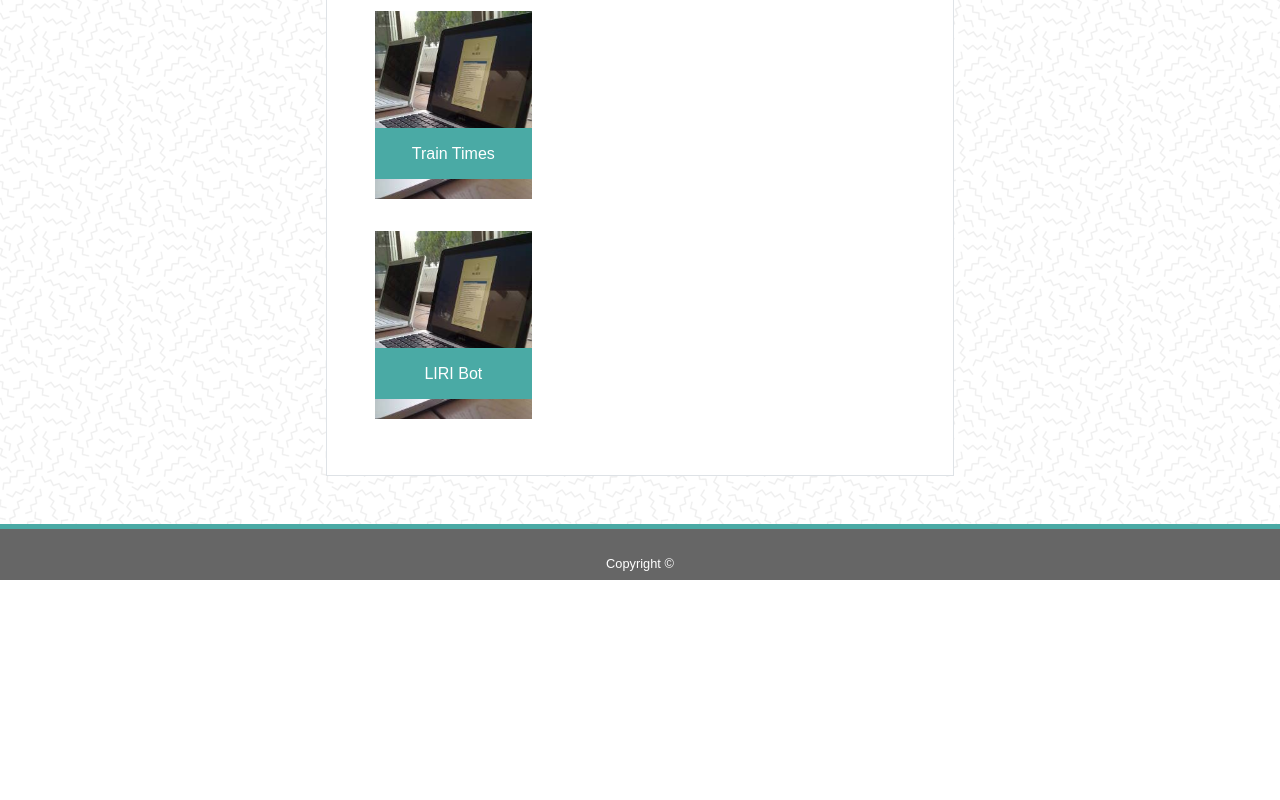
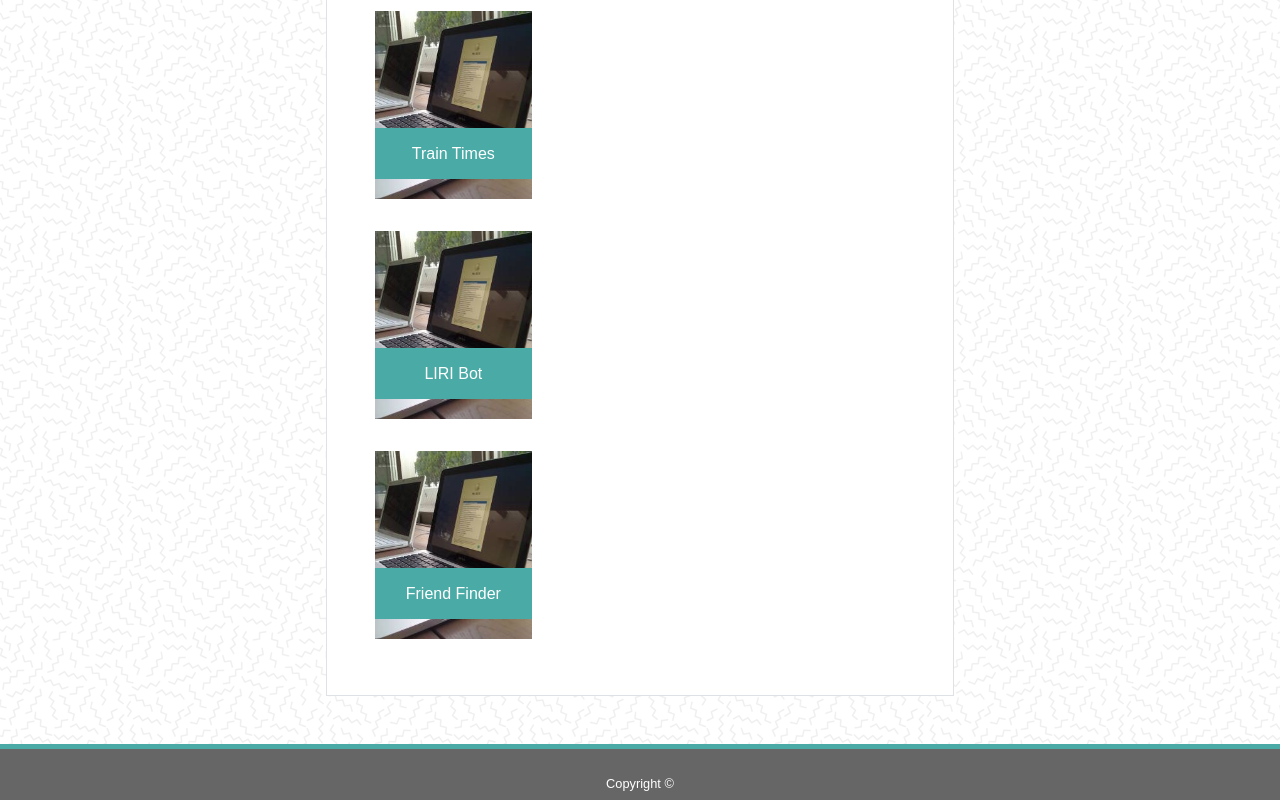
Before and after one commit to megangilpin/Bootstrap-Portfolio, a plain HTML site: page portfolio.html in a window 1280 px wide. Shown: the part 694-1494 px from the top of the page. Before the commit the page ends 1274 px from the top, so only its background shows below. Drawn offline with nearby package versions, Linux system fonts and the light colour scheme.

Commit message:
added friend finder

```diff
--- a/portfolio.html
+++ b/portfolio.html
@@ -114,6 +114,18 @@
       </div>
     </div>
 
+     <div class="row pt-4">
+       <div class="col-sm-4">
+         <div class="position-relative">
+           <img class="img-fluid w-100" src="assets/images/widget.jpg" alt="Friend Finder">
+           <h6>
+             <a class="position-absolute mx-auto banner p-3 text-white text-center"
+               href="https://secure-citadel-28458.herokuapp.com/" target="_blank">Friend Finder</a>
+           </h6>
+         </div>
+       </div>
+     </div>
+
   </section>
 </div>
 
```
